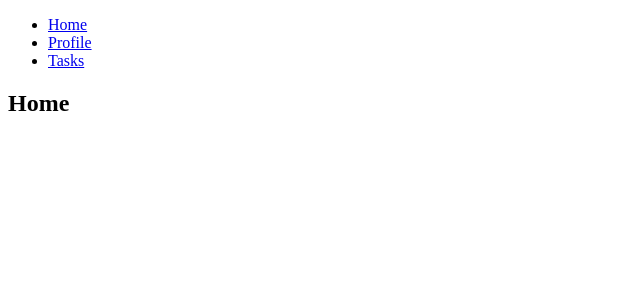
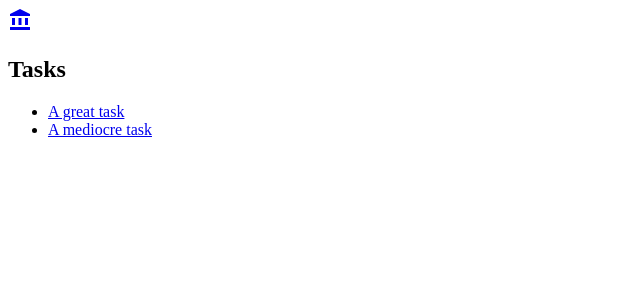
Before and after one commit to kclassic/helppis, a React (Create React App) app: page /home in a window 1280 px wide. Shown: the top 300 px of the page, without its empty margins (0-640 px from the left). Built offline with nearby package versions, Linux system fonts and the light colour scheme.

Commit message:
Separated main page component

```diff
--- a/src/App.js
+++ b/src/App.js
@@ -1,87 +1,27 @@
 import React from "react";
-import {
-  BrowserRouter as Router,
-  Switch,
-  Route,
-  Link,
-  useRouteMatch,
-  useParams
-} from "react-router-dom";
+import { BrowserRouter as Router, Link, Switch, Route } from "react-router-dom";
+import AccountBalanceIcon from "@material-ui/icons/AccountBalance";
+
+import MainPage from "./MainPage";
 
 function App() {
   return (
     <Router>
       <div>
-        <nav>
-          <ul>
-            <li>
-              <Link to="/">Home</Link>
-            </li>
-            <li>
-              <Link to="/profile">Profile</Link>
-            </li>
-            <li>
-              <Link to="/tasks">Tasks</Link>
-            </li>
-          </ul>
-        </nav>
-
-        <Switch>
-          <Route path="/profile">
-            <h2>Profile</h2>
-          </Route>
-          <Route path="/tasks">
-            <Tasks />
-          </Route>
-          <Route path="/">
-            <h2>Home</h2>
-          </Route>
-        </Switch>
+        <Link to="/home">
+          <AccountBalanceIcon />
+        </Link>
       </div>
+      <Switch>
+        <Route path="/profile">
+          <h2>Profile</h2>
+        </Route>
+        <Route path="/home">
+          <MainPage />
+        </Route>
+      </Switch>
     </Router>
   );
 }
 
-function Tasks() {
-  let { url, path } = useRouteMatch();
-
-  return (
-    <div>
-      <h2>Tasks</h2>
-
-      <ul>
-        <li>
-          <Link to={`${url}/1`}>Task 1 Card</Link>
-        </li>
-        <li>
-          <Link to={`${url}/2`}>Task 2 Card</Link>
-        </li>
-      </ul>
-
-      <Switch>
-        <Route path={`${path}/:taskId`}>
-          <Task />
-        </Route>
-      </Switch>
-    </div>
-  );
-}
-
-function Task() {
-  let { taskId } = useParams();
-  return (
-    <div
-      style={{
-        margin: "50px",
-        padding: "20px",
-        backgroundColor: "palevioletred",
-        borderRadius: "5px"
-      }}
-    >
-      <Link to={`/`}>Home</Link>
-      <h3>Requested task ID: {taskId}</h3>
-    </div>
-  );
-}
-
 export default App;
--- /dev/null
+++ b/src/MainPage.jsx
@@ -0,0 +1,57 @@
+import React from "react";
+import {
+  Switch,
+  Route,
+  Link,
+  useRouteMatch,
+  useParams
+} from "react-router-dom";
+
+const tasks = [
+  { id: 1, title: "A great task" },
+  { id: 3, title: "A mediocre task" }
+];
+
+const MainPage = () => {
+  let { url, path } = useRouteMatch();
+  return (
+    <div>
+      <h2>Tasks</h2>
+
+      <ul>
+        {tasks.map(task => (
+          <li>
+            <Link to={`${url}/${task.id}`}>{task.title}</Link>
+          </li>
+        ))}
+      </ul>
+
+      <Switch>
+        <Route path={`${path}/:taskId`}>
+          <Task />
+        </Route>
+      </Switch>
+    </div>
+  );
+};
+
+const Task = () => {
+  let { taskId } = useParams();
+  const task = tasks.find(t => String(t.id) === taskId);
+  if (!task) return null;
+  return (
+    <div
+      style={{
+        margin: "50px",
+        padding: "20px",
+        backgroundColor: "palevioletred",
+        borderRadius: "5px"
+      }}
+    >
+      <h1>{task.title}</h1>
+      <h3>Requested task ID: {task.id}</h3>
+    </div>
+  );
+};
+
+export default MainPage;
```
